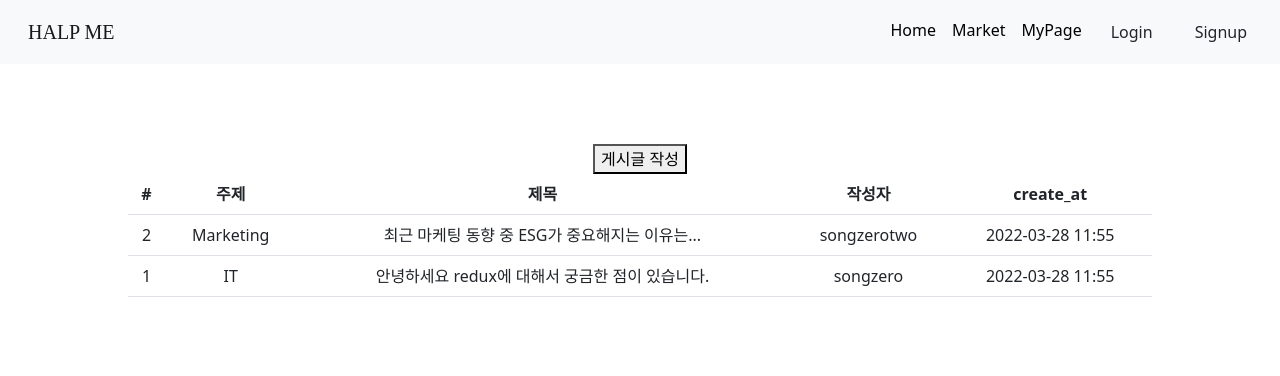
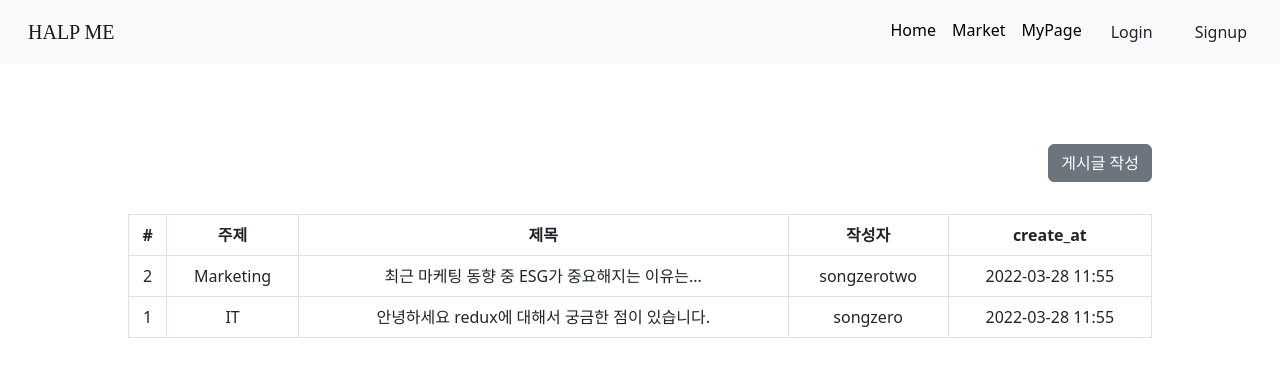
Before and after one commit to codestates/BEB-05-HALPME, a React (Create React App) app in the folder client/: page / in a window 1280 px wide. Shown: the top 376 px of the page. Built offline with nearby package versions, Linux system fonts and the light colour scheme; a web font is replaced by a local one.

Commit message:
update home & README

```diff
--- a/client/src/assets/styles/PostList.css
+++ b/client/src/assets/styles/PostList.css
@@ -3,7 +3,10 @@
     margin: auto;
     width: 80%;
 }
-
+.postlist-button-container {
+    margin-bottom: 2rem;
+    text-align: right;
+}
 
 tbody > tr:hover {
     background: #F0F0F0;
--- a/client/src/components/Navbar.js
+++ b/client/src/components/Navbar.js
@@ -20,10 +20,10 @@ function Navbar({ }) {
                         <Link to="/market" className="nav-item">Market</Link>
                         <Link to="/mypage" className="nav-item">MyPage</Link>
                         <Link to="/signin">
-                            <button className="nav-item-btn btn color-bg">Login</button>
+                            <button className="nav-item-btn color-bg btn">Login</button>
                         </Link>
                         <Link to="/signup">
-                            <button className="nav-item-btn btn color-bg">Signup</button>
+                            <button className="nav-item-btn color-bg btn">Signup</button>
                         </Link>
                     </div>
                 </div>
--- a/client/src/components/PostList.js
+++ b/client/src/components/PostList.js
@@ -1,6 +1,7 @@
 import { useNavigate } from "react-router-dom";
 import { useSelector } from 'react-redux';
 
+import Button from 'react-bootstrap/Button';
 import Table from 'react-bootstrap/Table';
 
 import '../assets/styles/PostList.css'
@@ -15,8 +16,10 @@ function PostList() {
     return (
       <div className="PostList">
         {/* <h3 className="title">HALP ME</h3> */}
-        <button>게시글 작성</button>
-        <Table responsive>
+        <div className="postlist-button-container">
+          <Button variant="secondary">게시글 작성</Button>{' '}
+        </div>
+        <Table responsive bordered>
           <thead>
             <tr>
               <th>#</th>
@@ -32,7 +35,7 @@ function PostList() {
               posts.reverse().map((post) => {
                 return (
                   <tr key={post.postid} onClick={() => toDetail(post.postid)}>
-                    <td>{post.postid}</td>
+                    <td className="">{post.postid}</td>
                     <td>{post.category}</td>
                     <td >{post.title}</td>
                     <td>{post.author}</td>
--- a/client/src/pages/PostDetail.js
+++ b/client/src/pages/PostDetail.js
@@ -1,4 +1,4 @@
-import { useHistory, useParams } from "react-router-dom";
+import { useParams } from "react-router-dom";
 
 function PostCreate() {
     let { id } = useParams()
--- a/client/src/pages/Signin.js
+++ b/client/src/pages/Signin.js
@@ -43,6 +43,7 @@ function Signin() {
           id: userId,
           password: ciphertext,
       }
+      console.log(params)
       axios.post()
           .then(() => {
               // 로그인 처리
--- a/client/src/pages/Signup.js
+++ b/client/src/pages/Signup.js
@@ -62,6 +62,7 @@ function Signup() {
                 password: ciphertext,
                 nickname: nickname
             }
+            console.log(params)
             axios.post()
                 .then(() => {
                     // 로그인 요청
--- a/client/src/redux/index.js
+++ b/client/src/redux/index.js
@@ -1,13 +1,13 @@
-import { combineReducers, createStore } from 'redux'
+import { createStore } from 'redux'
 import { persistReducer } from 'redux-persist';
-import storage from 'redux-persist/lib/storage';	// redux-persist
+import storage from 'redux-persist/lib/storage';
 
 import reducer from './reducers'
 
 const persistConfig = {
     key: 'root',
     storage,
-} // redux-persist
+}
 
 // let rootReducer = combineReducers({
 //     reducer
```
Also changed, not shown: 1 other file (tests, documents, lock files or other folders).
